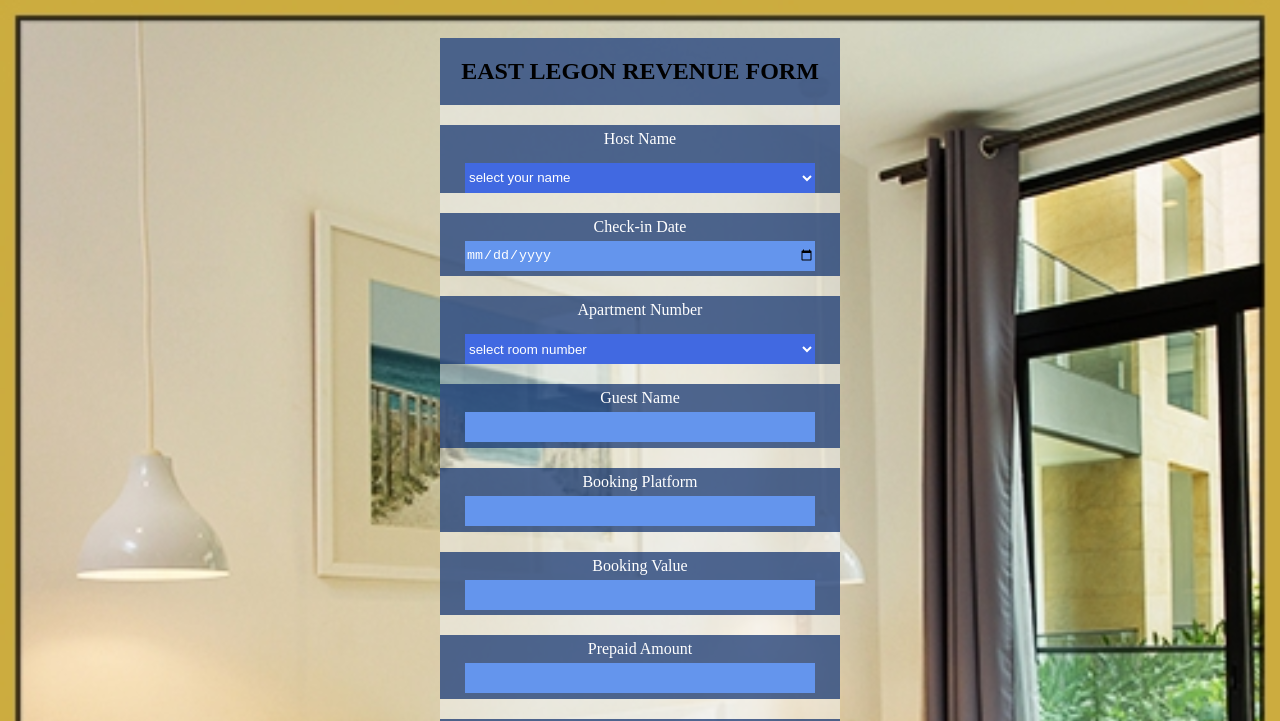
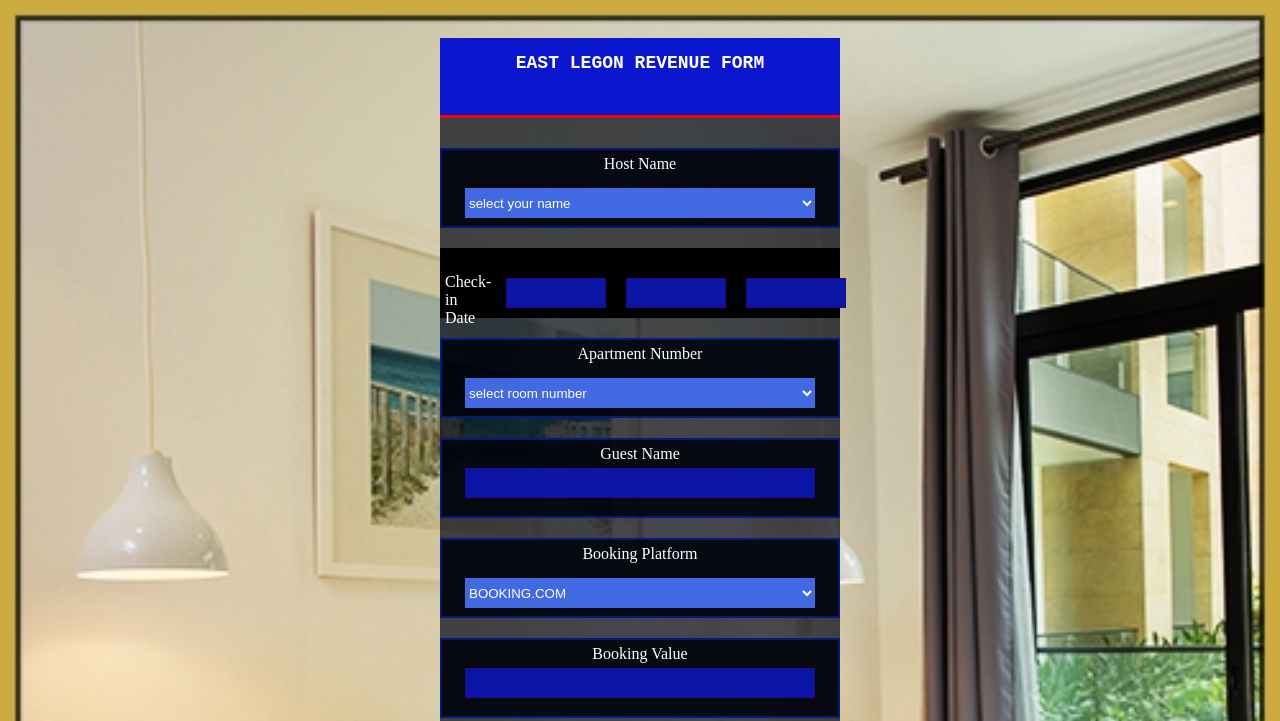
Before and after one commit to ananse111/eastlegon, a plain HTML site: page index.html in a window 1280 px wide. Shown: the top 721 px of the page. Drawn offline with Linux system fonts and the light colour scheme.

Commit message:
update 10

```diff
--- a/index.html
+++ b/index.html
@@ -10,7 +10,7 @@
 <body>
     <form action="https://docs.google.com/forms/u/0/d/e/1FAIpQLSckhgrNE8O_AIewQHkrcCUN8j3mApD9sZwTP_e-1HsoZtdlaw/formResponse" method="POST">
 
-    <div class="form-element">
+    <div class="form-element1">
         <h2>EAST LEGON REVENUE FORM</h2>
     </div>
     <div class="form-element">
@@ -67,9 +67,11 @@
         </select>
     </div>
 
-    <div class="form-element">
+    <div class="form-element-date">
         <label for="check-in">Check-in Date</label>
-        <input name="entry.367570476" type="date" >
+        <input class="date" name="entry.126356242_day" type="number" >
+        <input class="date" name="entry.126356242_month" type="number" >
+        <input class="date" name="entry.126356242_year" type="number" >
     </div>
 
     <div class="form-element">
@@ -118,7 +120,16 @@
 
         <div class="form-element">
             <label for="Booking Platform">Booking Platform</label>
-            <input name="eentry.1960254465" type="text">
+           <select name="entry.1960254465" id="">
+               <option value="">
+                   BOOKING.COM
+               </option>
+
+               <OPTION>EXPEDIA</OPTION>
+               <option value="">AIRBNB</option>
+               <option value="">ALAWEB</option>
+               <option value="">3RD PARTY</option>
+           </select>
         </div>
 
         <div class="form-element">
@@ -217,15 +228,15 @@
             </option>
         </select>
 
-      <div class="form-element1">
+      <div class="form-element">
           Comments
           <textarea name="entry.244081420" id="" cols="30" rows="10"></textarea>
       </div>
+<div class="form-element">
+<button>submit</button>
+</div>
 
-<button>submit</button>
 
-    </div>
-    .</div>
     </form>
 </body>
 </html>
--- a/style.css
+++ b/style.css
@@ -13,12 +13,20 @@ body{
     flex-direction: column;
     width: auto;
 }
-h1 span{
+h2 {
     display: flex;
     font-size: 18px;
-
+   color: white;
     align-items: center;
     justify-content: center;
+}
+
+.form-element1{
+    margin-bottom: 30px;
+    background-color: rgb(10, 23, 207);
+    font-family: 'Courier New', Courier, monospace;
+    height: 80px;
+    border-bottom: red solid 3px;
 }
 
 form{
@@ -26,11 +34,11 @@ form{
     flex-direction: column;
     margin-top: 30px;
     height: 600px;
-    background-color: rgb(246, 247, 250, 0.5);
+    background-color: rgba(1, 6, 20, 0.7);
     width: 400px;
     border-radius: 0px;
     transition: all 4s ease ease-in-out;
-    height: 2000px;
+    height: 2500px;
 
 }
 input{
@@ -38,11 +46,11 @@ input{
     width: 350px;
     box-sizing: border-box;
     outline: none;
-    border: none;
+    border: rgb(41, 5, 139) 1px solid;
 
     height: 30px;
-    background-color: cornflowerblue;
-    color: white;
+    background-color: rgb(12, 22, 165);
+    color: rgb(118, 203, 243);
 
 
 
@@ -55,14 +63,16 @@ flex-direction: column;
 align-items: center;
 margin-bottom: 20px;
 outline: none;
-background-color: rgba(11, 45, 107, 0.7);
+background-color: rgba(0, 4, 12, 0.9);
 height: 80px;
+border: rgb(4, 26, 126) solid 2px;
 }
 .header{
     height: 80px;
     background-color: rgb(250, 248, 250);
     width: 400px;
     border-radius: 5px;
+
 }
 select{
     border-radius: 0px;
@@ -78,6 +88,8 @@ select{
 
 
 }
+
+
 select option{
     font-family: 'Courier New', Courier, monospace;
     font-size: 7px;
@@ -87,8 +99,22 @@ select option{
 label{
     color: white;
     margin: 5px;
+}
+.form-element-date{
+    display: inline-flex ;
+    margin-bottom: 20px;
+    height: 70px;
+    display: inline-flex;
+    padding-top: 20px;
+    background-color: black;
 
 
+}
+.date{
+    width: 100px;
+    padding: 10px;
+    margin: 10px;
+    margin-left: 10px;
 }
 
 @media  (max-width :700px) {
@@ -110,6 +136,6 @@ label{
         width: 220px;
     }
     h2{
-        font-size: 10px;
+        font-size: 30px;
     }
     }
```
